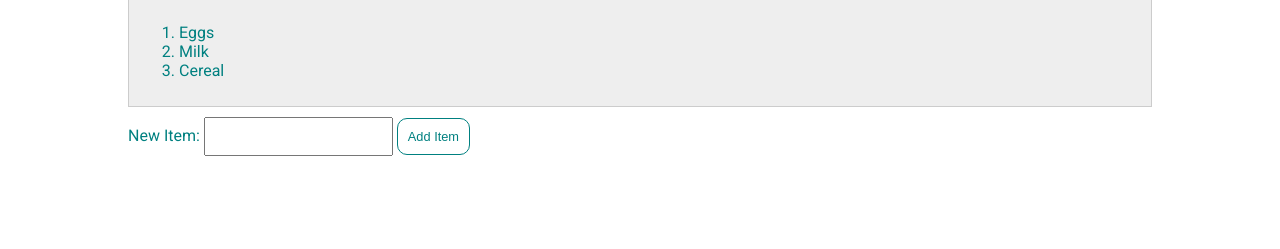
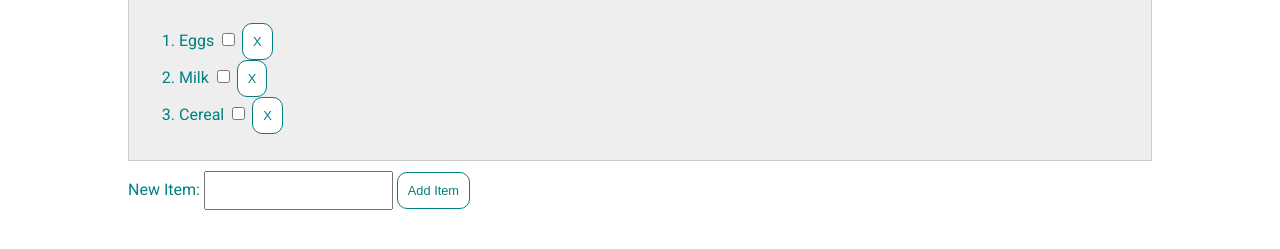
Before and after one commit to tsengs2/todo-starter, a plain HTML site: page list.html in a window 1280 px wide. Shown: the part 173-422 px from the top of the page. Drawn offline with Linux system fonts and the light colour scheme.

Commit message:
Part 2: JavaScript Exercise

```diff
--- a/list.html
+++ b/list.html
@@ -24,14 +24,20 @@
             <div class="list">
                 <h2 class="list-title">Groceries</h2>
                 <ol id="grocery-list">
-                    <li>Eggs</li>
-                    <li>Milk</li>
-                    <li>Cereal</li>
+                    <li> <label for="check-eggs">Eggs</label>
+                        <input id="check-eggs" type="checkbox" class="complete-item" onclick="completeListItem(this)">
+                        <button class="delete-item" onclick="deleteListItem(this.parentNode)">X</button></li>
+                    <li> <label for="check-milk">Milk</label>
+                        <input id="check-milk" type="checkbox" class="complete-item" onclick="completeListItem(this)">
+                        <button class="delete-item" onclick="deleteListItem(this.parentNode)">X</button></li>
+                    <li> <label for="check-cereal">Cereal</label>
+                        <input id="check-cereal" type="checkbox" class="complete-item" onclick="completeListItem(this)">
+                        <button class="delete-item" onclick="deleteListItem(this.parentNode)">X</button></li>
                 </ol>
 
             </div>
             <label for="new-list-item">New Item:</label>
-            <input id="new-list-item" type="text"/>
+            <input id="new-list-item" type="text"/></input>
             <button onclick="addListItem()">Add Item</button>
         </div>
     </div>
--- a/main.js
+++ b/main.js
@@ -5,4 +5,24 @@ function addNewList() {
 
 function addListItem() {
     console.log("hello world!")
+    let list = document.getElementById("grocery-list");
+    let itemInput = document.getElementById("new-list-item");
+    let newItem = document.createElement("li");
+    newItem.appendChild(document.createTextNode(itemInput.value));
+    list.appendChild(newItem);
 }
+
+function deleteListItem(item) {
+    // remove li element (item) from ol element (item.parentNode)
+     item.parentNode.removeChild(item);
+}
+
+function completeListItem(item) {
+    if (item.checked) { // true if the input checkbox is checked
+        item.parentNode.style.textDecoration = "line-through";
+        // in css, this would be: "text-decoration: line-through"
+    } else {
+        item.parentNode.style.textDecoration = "none";
+        // in css, this would be: "text-decoration: none"
+    }
+}
```
